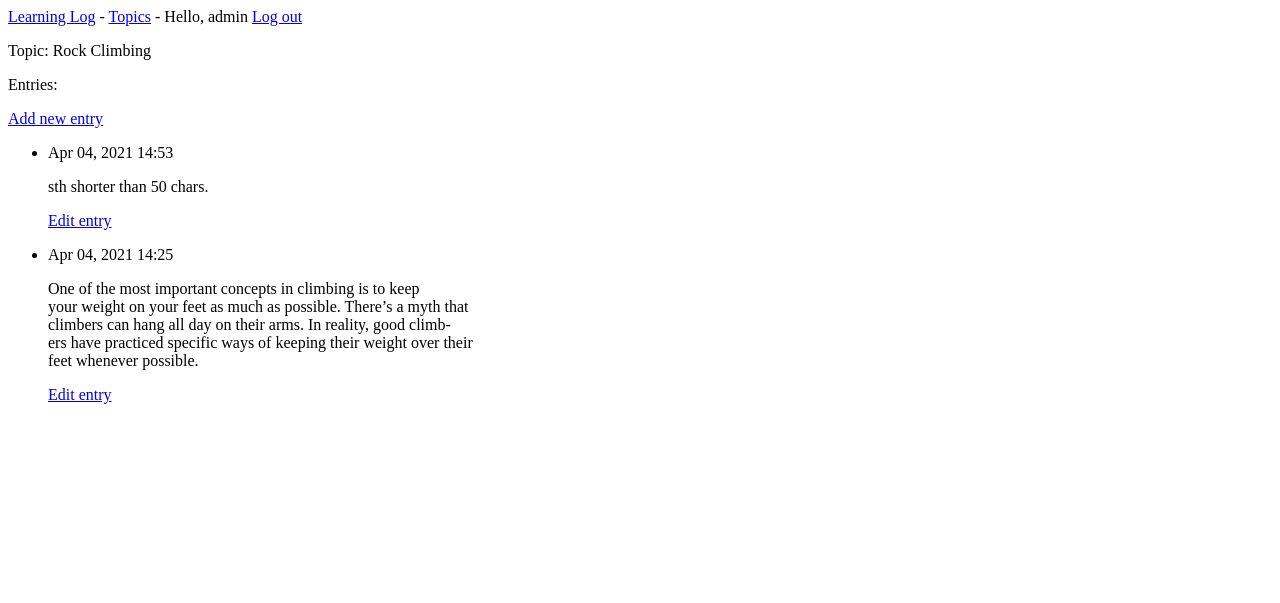
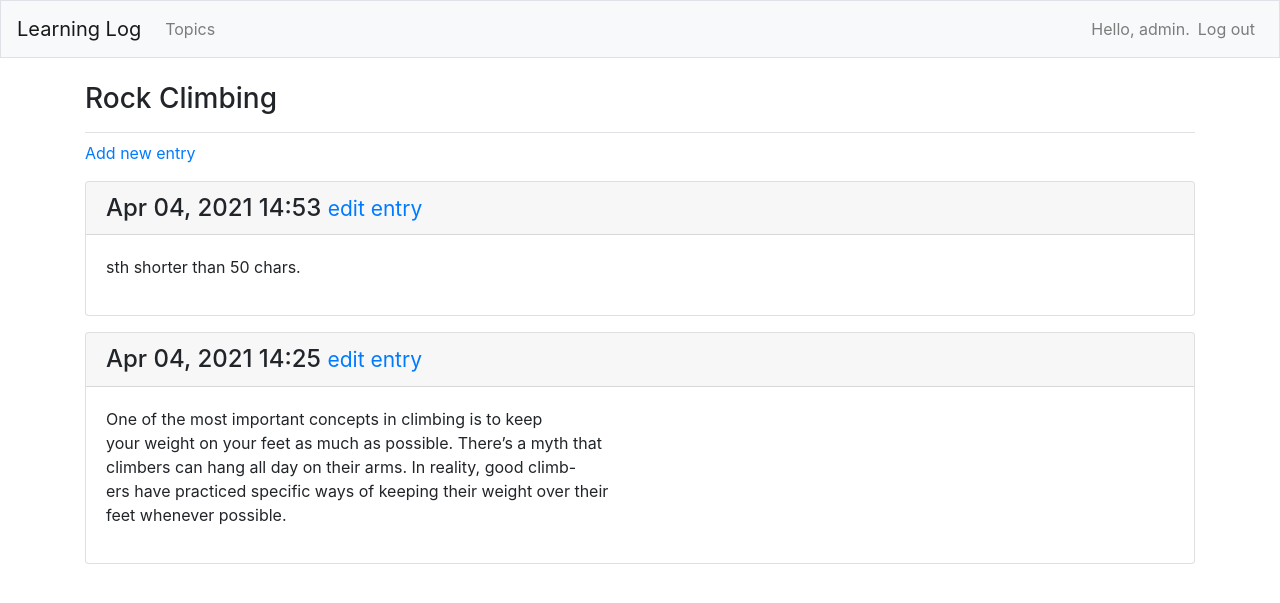
Before and after one commit to zkkamir/python-crash-course, a Django app: page /topics/1/ in a window 1280 px wide. Shown: the top 603 px of the page. Run offline with Django 3.2, Linux system fonts and the light colour scheme; a user stored in the database is signed in; data comes from the database, SQL or seed files in the repository; both versions use the stored data as it was after the commit; some libraries are stand-ins or nearby versions.

Commit message:
Upgraded the templates, made some other small modifications.

```diff
--- a/learning_log/learning_log/settings.py
+++ b/learning_log/learning_log/settings.py
@@ -34,6 +34,8 @@ INSTALLED_APPS = [
     # My apps.
     "learning_logs",
     "users",
+    # Third party apps.
+    "bootstrap4",
     # Default django apps.
     "django.contrib.admin",
     "django.contrib.auth",
--- a/learning_log/learning_logs/templates/learning_logs/base.html
+++ b/learning_log/learning_logs/templates/learning_logs/base.html
@@ -1,13 +1,65 @@
-<p>
-    <a href="{% url 'learning_logs:index' %}">Learning Log</a> -
-    <a href="{% url 'learning_logs:topics' %}">Topics</a> -
-    {% if user.is_authenticated %}
-        Hello, {{ user.username }}
-        <a href="{% url 'users:logout' %}">Log out</a>
-    {% else %}
-        <a href="{% url 'users:register' %}">Register</a>
-        <a href="{% url 'users:login' %}">Log in</a>
-    {% endif %}
-</p>
+{% load bootstrap4 %}
+<!DOCTYPE html>
+<html lang="en">
+    <head>
+        <meta charset="utf-8"/>
+        <meta
+            name="viewport"
+            content="width=device-width, initial-scale=1,
+            shrink-to-fit=no"
+        />
+        <title>Learning Log</title>
 
-{% block content %}{% endblock content %}
+        {% bootstrap_css %}
+        {% bootstrap_javascript jquery="full" %}
+    </head>
+    <body>
+        <nav class="navbar navbar-expand-md navbar-light bg-light mb-4 border">
+            <a class="navbar-brand" href="{% url 'learning_logs:index'%}">
+                Learning Log</a>
+            <button
+                class="navbar-toggler"
+                type="button"
+                data-toggle="collapse"
+                data-target="#navbarCollapse"
+                aria-controls="navbarCollapse"
+                aria-expanded="false"
+                aria-label="Toggle navigation">
+                <span class="navbar-toggler-icon"></span>
+            </button>
+            <div class="collapse navbar-collapse" id="navbarCollapse">
+                <ul class="navbar-nav mr-auto">
+                    <li class="nav-item">
+                        <a class="nav-link" href="{% url 'learning_logs:topics'%}">
+                            Topics</a></li>
+                </ul>
+                <ul class="navbar-nav ml-auto">
+                    {% if user.is_authenticated %}
+                        <li class="nav-item">
+                            <span class="navbar-text"}">Hello, {{ user.username }}.</span>
+                        </li>
+                        <li class="nav-item">
+                            <a class="nav-link" href="{% url 'users:logout' %}">Log out</a>
+                        </li>
+                    {% else %}
+                        <li class="nav-item">
+                            <a class="nav-link" href="{% url 'users:register' %}">Register</a>
+                        </li>
+                        <li class="nav-item">
+                            <a class="nav-link" href="{% url 'users:login' %}">Log in</a>
+                        </li>
+                    {% endif %}
+                </ul>
+            </div>
+        </nav>
+
+        <main role="main" class="container">
+            <div class="pb-2 mb-2 border-bottom">
+                {% block page_header %}{% endblock page_header %}
+            </div>
+            <div>
+                {% block content %}{% endblock content %}
+            </div>
+        </main>
+    </body>
+</html>
--- a/learning_log/learning_logs/templates/learning_logs/topic.html
+++ b/learning_log/learning_logs/templates/learning_logs/topic.html
@@ -1,25 +1,26 @@
 {% extends "learning_logs/base.html" %}
 
+{% block page_header %}
+    <h3>{{ topic }}</h3>
+{% endblock page_header %}
+
 {% block content %}
-
-    <p>Topic: {{ topic }}</p>
-
-    <p>Entries:</p>
     <p>
         <a href="{% url 'learning_logs:new_entry' topic.id %}">Add new entry</a>
     </p>
-    <ul>
-        {% for entry in entries %}
-            <li>
-                <p>{{ entry.date_added|date:"M d, Y H:i" }}</p>
-                <p>{{ entry.text|linebreaks }}</p>
-                <p>
-                    <a href="{% url 'learning_logs:edit_entry' entry.id %}">Edit entry</a>
-                </p>
-            </li>
-        {% empty %}
-            <li>There are no entries for this topic yet.</li>
-        {% endfor %}
-    </ul>
-
+    {% for entry in entries %}
+        <div class="card mb-3">
+            <h4 class="card-header">
+                {{ entry.date_added|date:'M d, Y H:i' }}
+                <small
+                    ><a href="{% url 'learning_logs:edit_entry' entry.id %}">
+                        edit entry</a
+                    ></small
+                >
+            </h4>
+            <div class="card-body">{{ entry.text|linebreaks }}</div>
+        </div>
+    {% empty %}
+        <p>There are no entries for this topic yet.</p>
+    {% endfor %}
 {% endblock content %}
--- a/learning_log/users/views.py
+++ b/learning_log/users/views.py
@@ -1,4 +1,3 @@
-from django import forms
 from django.shortcuts import render, redirect
 from django.contrib.auth import login
 from django.contrib.auth.forms import UserCreationForm
@@ -6,6 +5,10 @@ from django.contrib.auth.forms import UserCreationForm
 
 def register(request):
     """Register a new user."""
+    # Do not let a logged in user make an account.
+    if request.user.is_authenticated:
+        return redirect("learning_logs:index")
+
     if request.method != "POST":
         # Display blank registration form.
         form = UserCreationForm()
```
Also changed, not shown: learning_log/learning_logs/templates/learning_logs/index.html (+17 -6 lines), learning_log/learning_logs/templates/learning_logs/topics.html (+8 -7 lines), learning_log/users/templates/registration/login.html (+13 -7 lines), learning_log/db.sqlite3, 2 other files.
